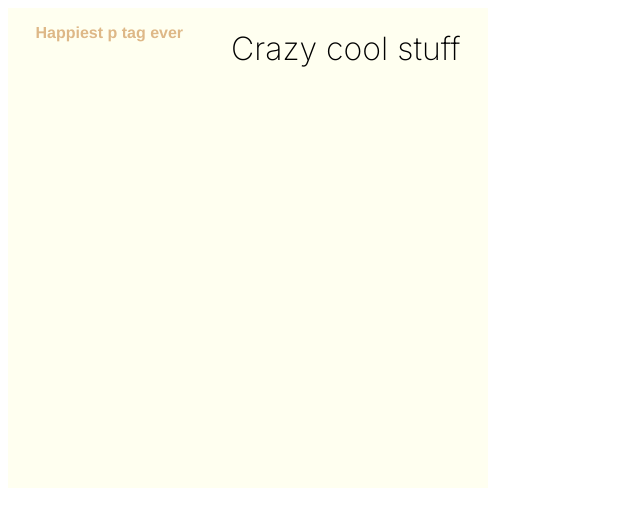
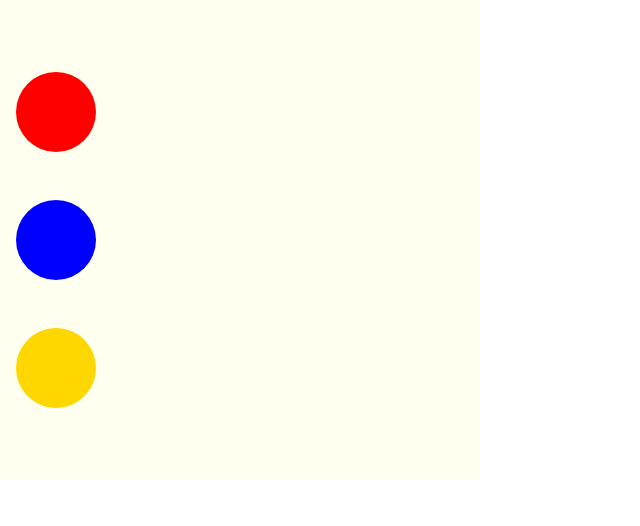
Before and after one commit to faun3/react-gsap, a Next.js app: page /trial-run in a window 1280 px wide. Shown: the top 526 px of the page, without its empty margins (0-640 px from the left). Built offline with nearby package versions, Linux system fonts and the light colour scheme.

Commit message:
finish 3 circle animation

```diff
--- a/src/app/layout.tsx
+++ b/src/app/layout.tsx
@@ -1,5 +1,6 @@
 import type { Metadata } from "next";
 import { Inter } from "next/font/google";
+import "./reset.scss";
 
 const inter = Inter({ subsets: ["latin"] });
 
--- /dev/null
+++ b/src/app/reset.scss
@@ -0,0 +1,262 @@
+/*! modern-normalize v2.0.0 | MIT License | https://github.com/sindresorhus/modern-normalize */
+
+/*
+Document
+========
+*/
+
+/**
+Use a better box model (opinionated).
+*/
+
+*,
+::before,
+::after {
+  box-sizing: border-box;
+}
+
+html {
+  /* Improve consistency of default fonts in all browsers. (https://github.com/sindresorhus/modern-normalize/issues/3) */
+  font-family: system-ui, "Segoe UI", Roboto, Helvetica, Arial, sans-serif,
+    "Apple Color Emoji", "Segoe UI Emoji";
+  line-height: 1.15; /* 1. Correct the line height in all browsers. */
+  -webkit-text-size-adjust: 100%; /* 2. Prevent adjustments of font size after orientation changes in iOS. */
+  -moz-tab-size: 4; /* 3. Use a more readable tab size (opinionated). */
+  tab-size: 4; /* 3 */
+}
+
+/*
+Sections
+========
+*/
+
+body {
+  margin: 0; /* Remove the margin in all browsers. */
+}
+
+/*
+Grouping content
+================
+*/
+
+/**
+1. Add the correct height in Firefox.
+2. Correct the inheritance of border color in Firefox. (https://bugzilla.mozilla.org/show_bug.cgi?id=190655)
+*/
+
+hr {
+  height: 0; /* 1 */
+  color: inherit; /* 2 */
+}
+
+/*
+Text-level semantics
+====================
+*/
+
+/**
+Add the correct text decoration in Chrome, Edge, and Safari.
+*/
+
+abbr[title] {
+  text-decoration: underline dotted;
+}
+
+/**
+Add the correct font weight in Edge and Safari.
+*/
+
+b,
+strong {
+  font-weight: bolder;
+}
+
+/**
+1. Improve consistency of default fonts in all browsers. (https://github.com/sindresorhus/modern-normalize/issues/3)
+2. Correct the odd 'em' font sizing in all browsers.
+*/
+
+code,
+kbd,
+samp,
+pre {
+  font-family: ui-monospace, SFMono-Regular, Consolas, "Liberation Mono", Menlo,
+    monospace; /* 1 */
+  font-size: 1em; /* 2 */
+}
+
+/**
+Add the correct font size in all browsers.
+*/
+
+small {
+  font-size: 80%;
+}
+
+/**
+Prevent 'sub' and 'sup' elements from affecting the line height in all browsers.
+*/
+
+sub,
+sup {
+  font-size: 75%;
+  line-height: 0;
+  position: relative;
+  vertical-align: baseline;
+}
+
+sub {
+  bottom: -0.25em;
+}
+
+sup {
+  top: -0.5em;
+}
+
+/*
+Tabular data
+============
+*/
+
+/**
+1. Remove text indentation from table contents in Chrome and Safari. (https://bugs.chromium.org/p/chromium/issues/detail?id=999088, https://bugs.webkit.org/show_bug.cgi?id=201297)
+2. Correct table border color inheritance in Chrome and Safari. (https://bugs.chromium.org/p/chromium/issues/detail?id=935729, https://bugs.webkit.org/show_bug.cgi?id=195016)
+*/
+
+table {
+  text-indent: 0; /* 1 */
+  border-color: inherit; /* 2 */
+}
+
+/*
+Forms
+=====
+*/
+
+/**
+1. Change the font styles in all browsers.
+2. Remove the margin in Firefox and Safari.
+*/
+
+button,
+input,
+optgroup,
+select,
+textarea {
+  font-family: inherit; /* 1 */
+  font-size: 100%; /* 1 */
+  line-height: 1.15; /* 1 */
+  margin: 0; /* 2 */
+}
+
+/**
+Remove the inheritance of text transform in Edge and Firefox.
+*/
+
+button,
+select {
+  text-transform: none;
+}
+
+/**
+Correct the inability to style clickable types in iOS and Safari.
+*/
+
+button,
+[type="button"],
+[type="reset"],
+[type="submit"] {
+  -webkit-appearance: button;
+}
+
+/**
+Remove the inner border and padding in Firefox.
+*/
+
+::-moz-focus-inner {
+  border-style: none;
+  padding: 0;
+}
+
+/**
+Restore the focus styles unset by the previous rule.
+*/
+
+:-moz-focusring {
+  outline: 1px dotted ButtonText;
+}
+
+/**
+Remove the additional ':invalid' styles in Firefox.
+See: https://github.com/mozilla/gecko-dev/blob/2f9eacd9d3d995c937b4251a5557d95d494c9be1/layout/style/res/forms.css#L728-L737
+*/
+
+:-moz-ui-invalid {
+  box-shadow: none;
+}
+
+/**
+Remove the padding so developers are not caught out when they zero out 'fieldset' elements in all browsers.
+*/
+
+legend {
+  padding: 0;
+}
+
+/**
+Add the correct vertical alignment in Chrome and Firefox.
+*/
+
+progress {
+  vertical-align: baseline;
+}
+
+/**
+Correct the cursor style of increment and decrement buttons in Safari.
+*/
+
+::-webkit-inner-spin-button,
+::-webkit-outer-spin-button {
+  height: auto;
+}
+
+/**
+1. Correct the odd appearance in Chrome and Safari.
+2. Correct the outline style in Safari.
+*/
+
+[type="search"] {
+  -webkit-appearance: textfield; /* 1 */
+  outline-offset: -2px; /* 2 */
+}
+
+/**
+Remove the inner padding in Chrome and Safari on macOS.
+*/
+
+::-webkit-search-decoration {
+  -webkit-appearance: none;
+}
+
+/**
+1. Correct the inability to style clickable types in iOS and Safari.
+2. Change font properties to 'inherit' in Safari.
+*/
+
+::-webkit-file-upload-button {
+  -webkit-appearance: button; /* 1 */
+  font: inherit; /* 2 */
+}
+
+/*
+Interactive
+===========
+*/
+
+/*
+Add the correct display in Chrome and Safari.
+*/
+
+summary {
+  display: list-item;
+}
--- a/src/components/TrialRun.module.scss
+++ b/src/components/TrialRun.module.scss
@@ -3,17 +3,30 @@
   width: 30rem;
   height: 30rem;
   display: flex;
+  flex-direction: column;
   justify-content: center;
   gap: 3rem;
+  padding: 1rem;
 
-  & p {
-    font-family: "Franklin Gothic Medium", "Arial Narrow", Arial, sans-serif;
-    color: burlywood;
-    font-weight: 700;
+  button {
+    background-color: transparent;
+    border: none;
+    display: block;
+    width: 5rem;
+    height: 5rem;
+    background-color: blue;
+    cursor: pointer;
+    border-radius: 2.5rem;
   }
 
-  & h1 {
-    font-weight: 200;
-    font-size: 2rem;
+  .circle {
+    height: 5rem;
+    width: 5rem;
+    border-radius: 2.5rem;
+    background-color: red;
+
+    &:nth-child(3) {
+      background-color: gold;
+    }
   }
 }
--- a/src/components/TrialRun.tsx
+++ b/src/components/TrialRun.tsx
@@ -1,10 +1,95 @@
+"use client";
+import { useEffect, useRef, useState } from "react";
 import styles from "./TrialRun.module.scss";
+import { gsap } from "gsap";
 
 const TrialRun = () => {
+  const [isExpanded, setIsExpanded] = useState(false);
+
+  function toggleExpand() {
+    setIsExpanded(!isExpanded);
+    handleExpand();
+  }
+
+  function handleExpand() {
+    if (isExpanded) {
+      gsap.to(middleCircle.current, {
+        duration: 0.15,
+        scale: 1.6,
+        x: 50,
+        ease: "power1.in",
+      });
+      gsap.to(topCircle.current, {
+        duration: 0.15,
+        scale: 0.6,
+        x: -20,
+        y: 20,
+        ease: "power1.in",
+      });
+      gsap.to(bottomCircle.current, {
+        duration: 0.15,
+        scale: 0.6,
+        x: -20,
+        y: -20,
+        ease: "power1.in",
+      });
+    } else {
+      gsap.to(middleCircle.current, {
+        duration: 0.15,
+        scale: 1,
+        x: 0,
+        ease: "power1.out",
+      });
+      gsap.to(topCircle.current, {
+        duration: 0.15,
+        scale: 1,
+        x: 0,
+        y: 0,
+        ease: "power1.in",
+      });
+      gsap.to(bottomCircle.current, {
+        duration: 0.15,
+        scale: 1,
+        x: 0,
+        y: 0,
+        ease: "power1.in",
+      });
+    }
+  }
+
+  useEffect(() => {
+    const mountTimeline = gsap.timeline({});
+    mountTimeline.fromTo(
+      topCircle.current,
+      { x: 80, opacity: 0.5 },
+      { x: 0, duration: 0.15, opacity: 1, ease: "power1.in" }
+    );
+    mountTimeline.fromTo(
+      middleCircle.current,
+      { x: 80, opacity: 0.5 },
+      { x: 0, duration: 0.15, opacity: 1, ease: "power1.in" }
+    );
+    mountTimeline.fromTo(
+      bottomCircle.current,
+      { x: 80, opacity: 0.5 },
+      { x: 0, duration: 0.15, opacity: 1, ease: "power1.in" }
+    );
+  }, []);
+  const middleCircle = useRef(null);
+  const topCircle = useRef(null);
+  const bottomCircle = useRef(null);
+
   return (
     <div className={styles.coolDiv}>
-      <p>Happiest p tag ever</p>
-      <h1>Crazy cool stuff</h1>
+      <span
+        className={styles.circle}
+        ref={topCircle}></span>
+      <button
+        onClick={toggleExpand}
+        ref={middleCircle}></button>
+      <span
+        className={styles.circle}
+        ref={bottomCircle}></span>
     </div>
   );
 };
```
